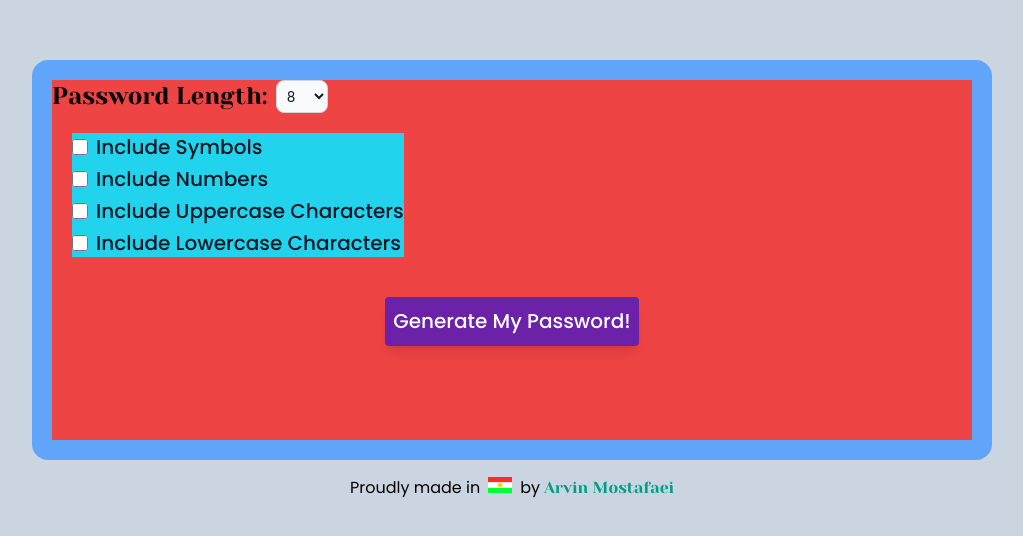
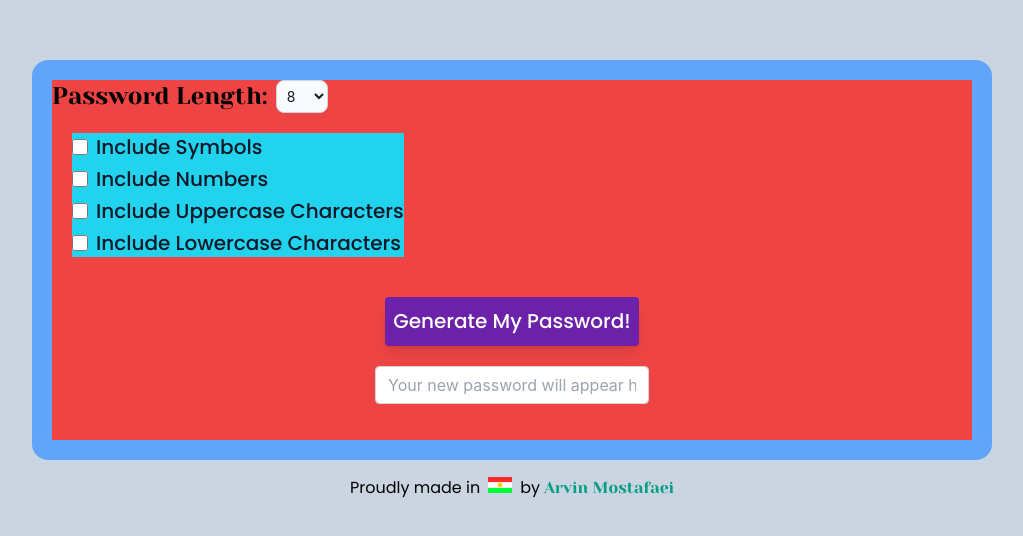
Before and after one commit to arviinmo/palora, a Next.js app: page / in a window 1280 px wide. Shown: the part 120-656 px from the top of the page, without its empty margins (128-1151 px from the left). Built offline with nearby package versions, Linux system fonts and the light colour scheme.

Commit message:
add Password output component

```diff
--- /dev/null
+++ b/components/OutputPass/OutputPass.jsx
@@ -0,0 +1,36 @@
+import React from "react";
+
+function OutputPass() {
+  return (
+    <div>
+      <div className="flex justify-center">
+        <div className="mt-5 w-max">
+          <input
+            type="text"
+            className="
+            form-control
+            block
+            w-max
+            px-3
+            py-1.5
+            text-base
+            font-normal
+            text-gray-700
+            bg-white bg-clip-padding
+            border border-solid border-gray-300
+            rounded
+            transition
+            ease-in-out
+            m-0
+            focus:text-gray-700 focus:bg-white focus:border-blue-600 focus:outline-none
+        "
+        placeholder="Your new password will appear here."
+
+          />
+        </div>
+      </div>
+    </div>
+  );
+}
+
+export default OutputPass;
--- a/components/passwordgenerator/PassGen.jsx
+++ b/components/passwordgenerator/PassGen.jsx
@@ -1,5 +1,6 @@
 import React from "react";
 import GenButton from "../GenButton/GenButton";
+import OutputPass from "../OutputPass/OutputPass";
 import PassLength from "../passLength/PassLength";
 import RadioOptions from "../RadioOptions/RadioOptions";
 
@@ -12,6 +13,7 @@ function PassGen() {
       </div>
         <RadioOptions />
         <GenButton />
+        <OutputPass />
     </div>
   );
 }
```
Also changed, not shown: public/Palora.svg (added).
